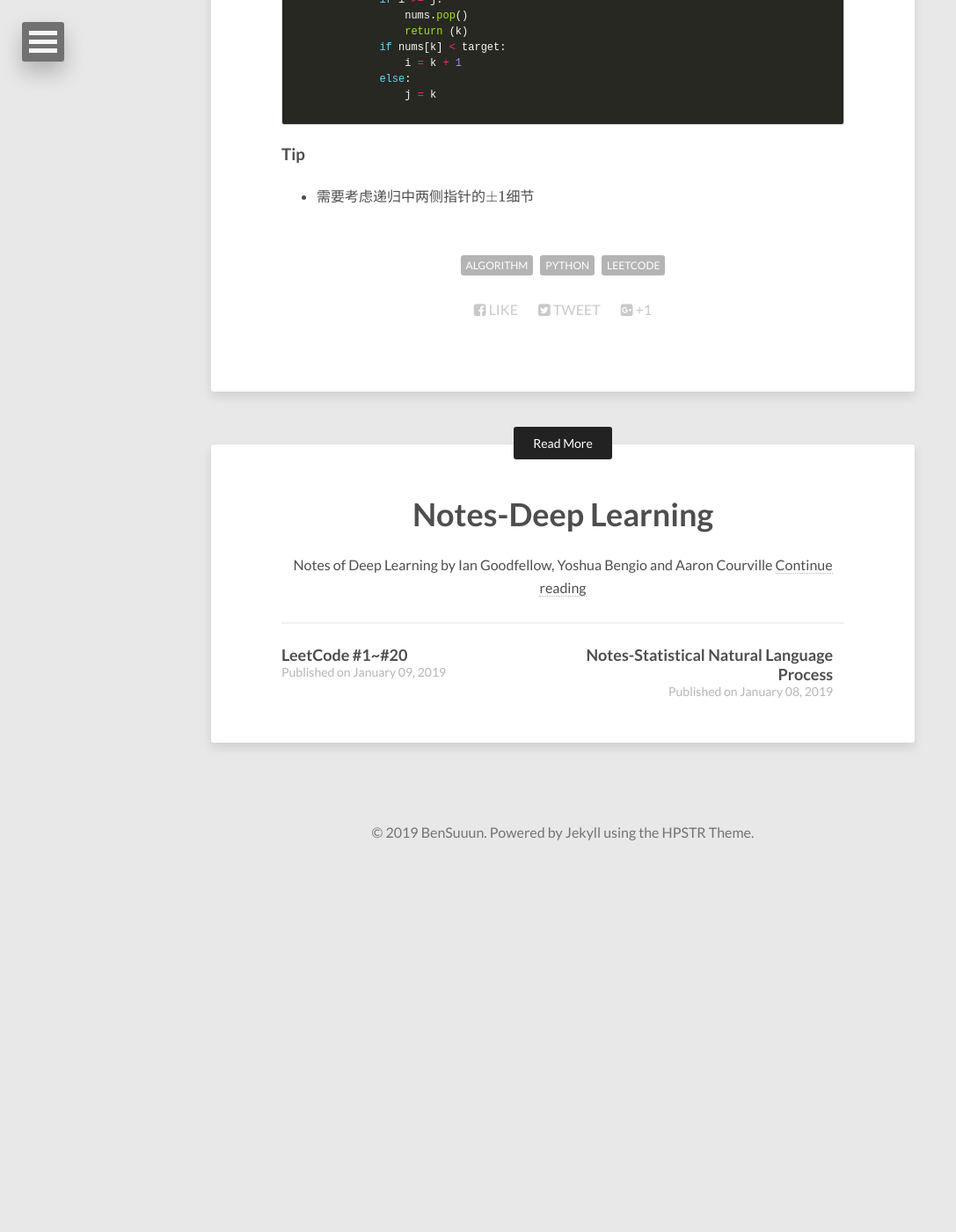
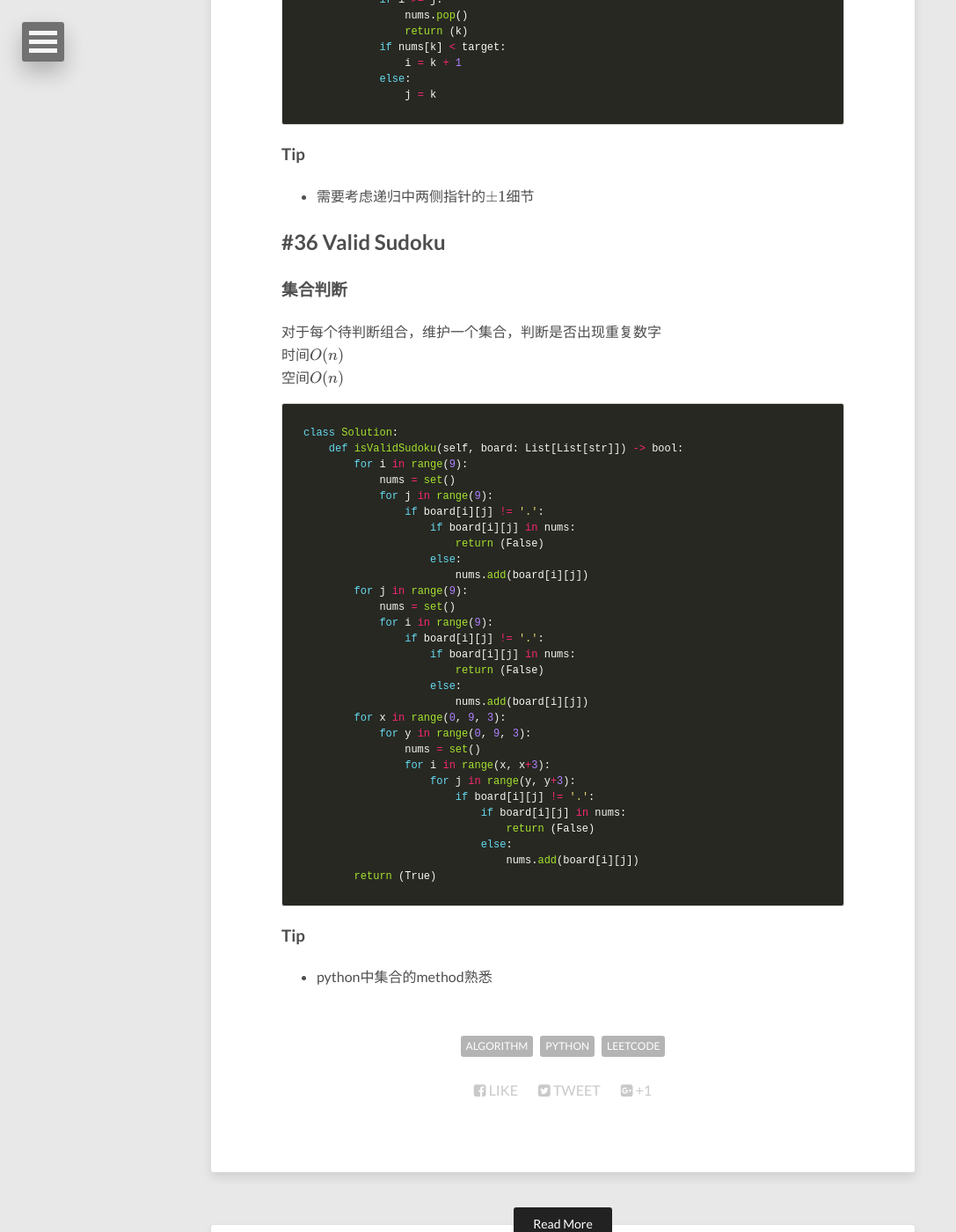
Before and after one commit to Wangbin-Sun/wangbin-sun.github.io, a Jekyll site: the page built from _posts/2019-03-09-leetcode-21-to-40.md, in a window 1280 px wide and 1400 px high, scrolled down 14354 px. Shown: the whole window at 88% size, without its empty margins (0-1087 px from the left). Built offline with Jekyll 4.4.1, drawn with Linux system fonts in a browser that asks for light colours; nearby versions of some CDN libraries; formulas are drawn with MathJax 3; before the commit the page ends 15341 px from its top, so only the background shows below that.

Commit message:
Update Leetcode to #36

````diff
--- a/_posts/2019-03-09-leetcode-21-to-40.md
+++ b/_posts/2019-03-09-leetcode-21-to-40.md
@@ -616,3 +616,44 @@ class Solution:
 
 ### Tip
 * 需要考虑递归中两侧指针的$\pm 1$细节
+
+## #36 Valid Sudoku
+
+### 集合判断
+对于每个待判断组合，维护一个集合，判断是否出现重复数字
+时间$O(n)$
+空间$O(n)$
+```python
+class Solution:
+    def isValidSudoku(self, board: List[List[str]]) -> bool:
+        for i in range(9):
+            nums = set()
+            for j in range(9):
+                if board[i][j] != '.':
+                    if board[i][j] in nums:
+                        return (False)
+                    else:
+                        nums.add(board[i][j])
+        for j in range(9):
+            nums = set()
+            for i in range(9):
+                if board[i][j] != '.':
+                    if board[i][j] in nums:
+                        return (False)
+                    else:
+                        nums.add(board[i][j])
+        for x in range(0, 9, 3):
+            for y in range(0, 9, 3):
+                nums = set()
+                for i in range(x, x+3):
+                    for j in range(y, y+3):
+                        if board[i][j] != '.':
+                            if board[i][j] in nums:
+                                return (False)
+                            else:
+                                nums.add(board[i][j])
+        return (True)
+```
+
+### Tip
+* python中集合的method熟悉
````
